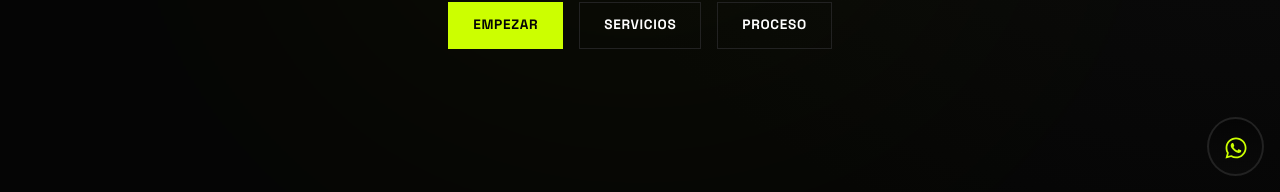
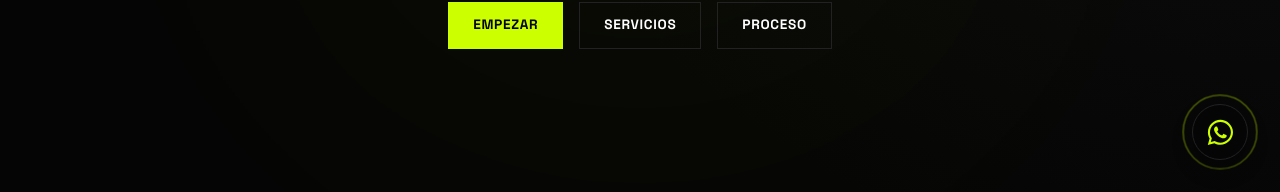
Before and after one commit to LautaroLeall/Krauft, a React (Vite) app: page / in a window 1280 px wide. Shown: the part 608-800 px from the top of the page. Built offline with nearby package versions, Linux system fonts and the light colour scheme.

Commit message:
Btn Whatsapp update (styles and functions)

```diff
--- a/src/components/layout/BtnWhatsapp.css
+++ b/src/components/layout/BtnWhatsapp.css
@@ -1,21 +1,120 @@
+.whatsapp-container {
+    position: fixed;
+    bottom: 2rem;
+    right: 2rem;
+    z-index: 50;
+    display: flex;
+    align-items: center;
+    justify-content: center;
+}
+
+/* BOTÓN PRINCIPAL */
 .btn-whatsapp {
-    position: fixed;
-    bottom: 1rem;
-    right: 1rem;
-    z-index: 10;
-    padding: 0.6rem 0.9rem;
-    border: 2px solid var(--border-dark);
-    background: linear-gradient(to bottom, #050505, #0a0a0a);
+    position: relative;
+    width: 3.5rem;
+    height: 3.5rem;
+    background-color: #050505;
+    /* Black */
+    border: 1px solid var(--border-dark, #222);
     border-radius: 50%;
-    transition: all 0.3s;
-    font-size: 1.5rem;
+    /* Circular */
+    display: flex;
+    align-items: center;
+    justify-content: center;
+    color: var(--lime, #ccff00);
+    cursor: pointer;
+    box-shadow: 0 10px 20px rgba(0, 0, 0, 0.3);
+    transition: all 0.3s cubic-bezier(0.175, 0.885, 0.32, 1.275);
+    z-index: 20;
+    text-decoration: none;
 }
 
 .btn-whatsapp:hover {
-    border-color: var(--lime);
-    transition: all 0.3s ease;
+    border-color: var(--lime, #ccff00);
+    transform: scale(1.1);
+    background-color: #0a0a0a;
+    box-shadow: 0 0 25px rgba(204, 255, 0, 0.4);
 }
 
-.btn-whatsapp-text {
-    color: var(--lime);
+/* ICONO SVG */
+.whatsapp-icon {
+    width: 1.8rem;
+    height: 1.8rem;
+    fill: currentColor;
 }
+
+/* EFECTO PULSO (ONDA) */
+.pulse-ring {
+    position: absolute;
+    width: 100%;
+    height: 100%;
+    border-radius: 50%;
+    border: 1px solid var(--lime, #ccff00);
+    opacity: 0;
+    z-index: 10;
+    pointer-events: none;
+    animation: pulse-animation 2s infinite;
+}
+
+@keyframes pulse-animation {
+    0% {
+        transform: scale(1);
+        opacity: 0.6;
+    }
+
+    100% {
+        transform: scale(2);
+        opacity: 0;
+    }
+}
+
+/* TOOLTIP (Texto "Hablemos") */
+.tooltip-text {
+    position: absolute;
+    right: 4.5rem;
+    /* A la izquierda del botón */
+    background-color: var(--lime, #ccff00);
+    color: #000;
+    padding: 0.4rem 0.8rem;
+    border-radius: 4px;
+    font-size: 0.75rem;
+    font-weight: 700;
+    text-transform: uppercase;
+    letter-spacing: 0.1em;
+    pointer-events: none;
+    opacity: 0;
+    transform: translateX(10px);
+    transition: all 0.3s ease;
+    white-space: nowrap;
+    box-shadow: 0 5px 15px rgba(0, 0, 0, 0.2);
+}
+
+/* Triangulito del tooltip */
+.tooltip-text::after {
+    content: "";
+    position: absolute;
+    top: 50%;
+    right: -4px;
+    transform: translateY(-50%);
+    border-width: 4px;
+    border-style: solid;
+    border-color: transparent transparent transparent var(--lime, #ccff00);
+}
+
+.whatsapp-container:hover .tooltip-text {
+    opacity: 1;
+    transform: translateX(0);
+}
+
+/* RESPONSIVE */
+@media (max-width: 768px) {
+    .whatsapp-container {
+        bottom: 1.5rem;
+        right: 1.5rem;
+    }
+
+    .tooltip-text {
+        display: none;
+        /* Ocultar en móvil para no tapar */
+    }
+}
--- a/src/components/layout/BtnWhatsapp.jsx
+++ b/src/components/layout/BtnWhatsapp.jsx
@@ -5,15 +5,37 @@ import "./BtnWhatsapp.css";
 
 export default function BtnWhatsapp() {
     return (
+        <div className="whatsapp-container">
+            {/* Tooltip */}
+            <span className="tooltip-text">Hablemos</span>
+
+            {/* Anillo de pulso animado */}
+            <div className="pulse-ring"></div>
+
+            {/* Botón */}
             <motion.a
                 href="https://wa.me/+5493816436944"
                 target="_blank"
                 rel="noreferrer"
                 className="btn-whatsapp"
+                initial={{ scale: 0, rotate: 180 }}
+                animate={{ scale: 1, rotate: 0 }}
+                transition={{
+                    type: "spring",
+                    stiffness: 260,
+                    damping: 20,
+                    delay: 1.5
+                }}
+                whileHover={{ rotate: 15 }}
             >
-            <span className="btn-whatsapp-text">
-                <FaWhatsapp />
-            </span>
+                <svg
+                    className="whatsapp-icon"
+                    viewBox="0 0 24 24"
+                    xmlns="http://www.w3.org/2000/svg"
+                >
+                    <FaWhatsapp size={24} />
+                </svg>
             </motion.a>
+        </div>
     );
 }
```
Lines whose indentation alone changed are shown as unchanged.
